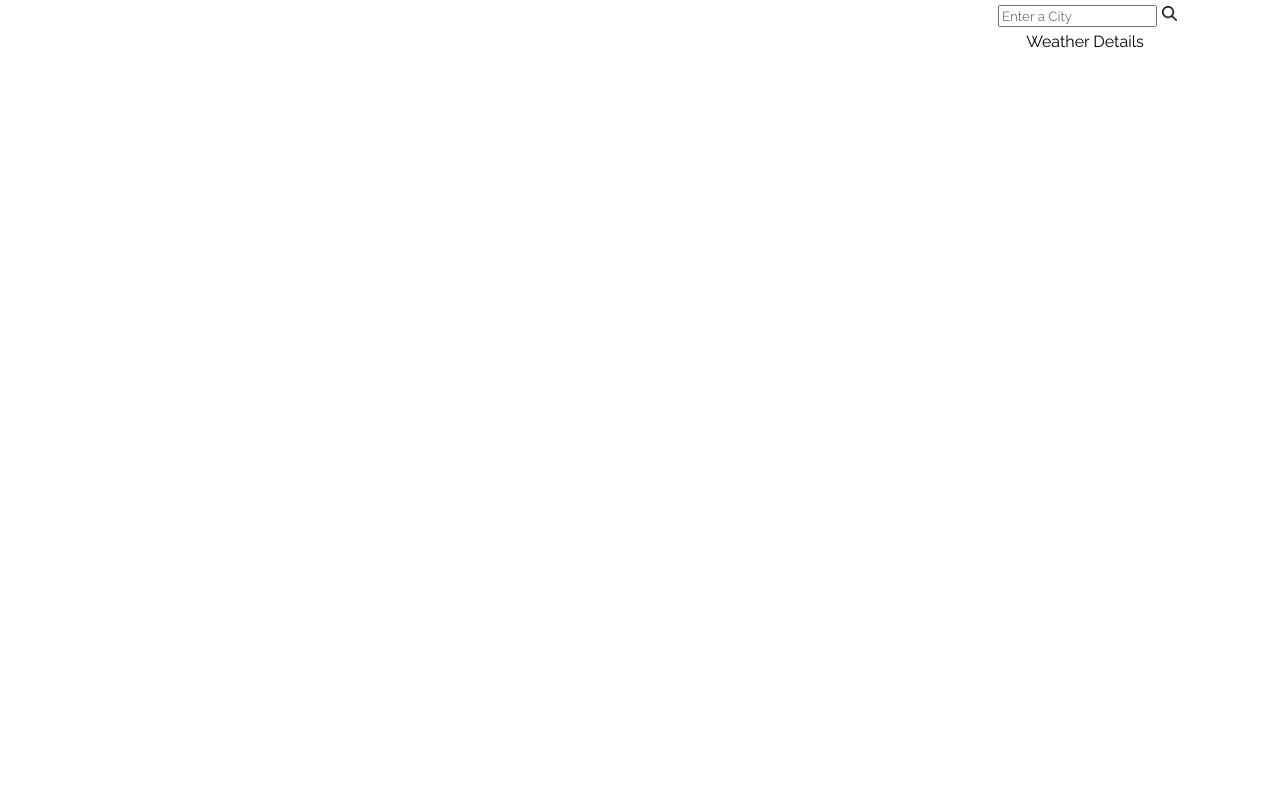
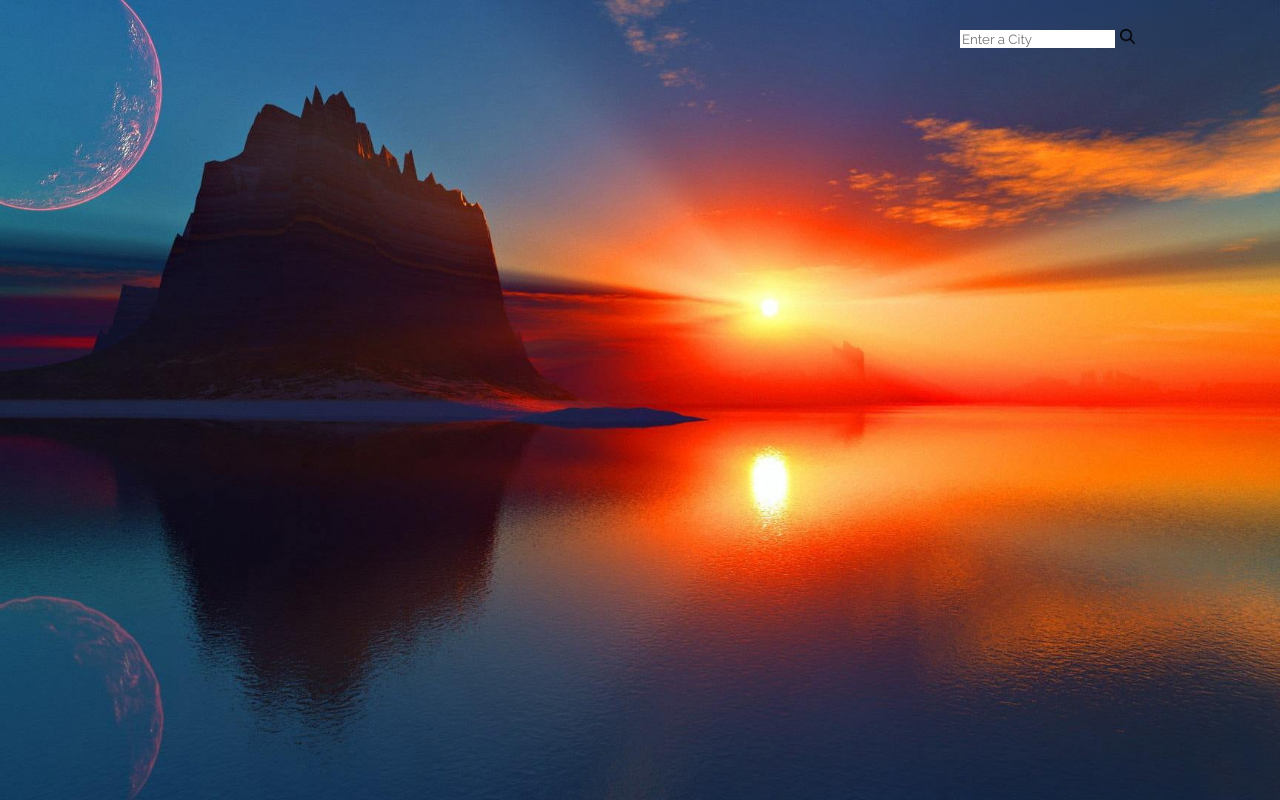
Before and after one commit to Lulay27/Weather-App, a React (Create React App) app in the folder weather-app/: page / in a window 1280 px wide. Built offline with nearby package versions, Linux system fonts and the light colour scheme.

Commit message:
added styling background img

```diff
--- a/weather-app/src/components/MainPage.js
+++ b/weather-app/src/components/MainPage.js
@@ -1,7 +1,8 @@
 import React, { Component } from 'react';
-import Overview from './Overview';
+import SidePanelData from './SidePanelData';
 import styles from './componentStyles.module.css';
 import search from '../public/search.png';
+import WeatherDisplay from './WeatherDisplay';
 
 export class MainPage extends Component {
   constructor(props) {
@@ -9,7 +10,7 @@ export class MainPage extends Component {
 
     this.state = {
       input: '',
-      gifSearch: '',
+      search: '',
       isSubmitting: false,
       imgSrc: '',
       city: '',
@@ -33,7 +34,7 @@ export class MainPage extends Component {
     try {
       e.preventDefault();
       this.setState({
-        gifSearch: this.state.input,
+        search: this.state.input,
         isSubmitting: true,
       });
 
@@ -90,13 +91,17 @@ export class MainPage extends Component {
                 ></input>
               </div>
             </form>
-            <div>Weather Details</div>
+            <WeatherDisplay
+              isSubmitting={this.state.isSubmitting}
+              search={this.state.search}
+              weather={this.state.weather}
+            />
           </div>
           <div>
-            <Overview
+            <SidePanelData
               className={styles.weatherData}
               isSubmitting={this.state.isSubmitting}
-              gifSearch={this.state.gifSearch}
+              search={this.state.search}
               weather={this.state.weather}
             />
           </div>
--- a/weather-app/src/components/Overview.js
+++ b/weather-app/src/components/SidePanelData.js
@@ -1,7 +1,7 @@
 import React, { Component } from 'react';
 import styles from './componentStyles.module.css';
 
-export default class Overview extends Component {
+export default class SidePanelData extends Component {
   constructor(props) {
     super(props);
   }
@@ -11,12 +11,8 @@ export default class Overview extends Component {
       <>
         {this.props.isSubmitting ? (
           <div className={styles.listContainer}>
-            <li>
-              Location: {this.props.gifSearch},{this.props.weather.country}
-            </li>
+            <li>{this.props.search}</li>
             <li>Temperature: {this.props.weather.temp}</li>
-            <li>Feels like: {this.props.weather.feel}</li>
-            <li>Humidty: {this.props.weather.hum}</li>
             <li>Forcast: {this.props.weather.desc}</li>
           </div>
         ) : (
--- /dev/null
+++ b/weather-app/src/components/WeatherDisplay.js
@@ -0,0 +1,24 @@
+import React, { Component } from 'react';
+import styles from './componentStyles.module.css';
+
+export default class WeatherDisplay extends Component {
+  constructor(props) {
+    super(props);
+  }
+  render() {
+    return (
+      <>
+        {this.props.isSubmitting ? (
+          <div className={styles.listContainer}>
+            <h1>Weather Statistics</h1>
+            <li>Feels like: {this.props.weather.feel}</li>
+            <li>Humidty: {this.props.weather.hum}</li>
+            <li>Forcast: {this.props.weather.desc}</li>
+          </div>
+        ) : (
+          ''
+        )}
+      </>
+    );
+  }
+}
--- a/weather-app/src/components/componentStyles.module.css
+++ b/weather-app/src/components/componentStyles.module.css
@@ -1,5 +1,6 @@
 
 .main {
+
     display: grid;
     grid-template-columns: 3fr 1fr;
 }
@@ -10,8 +11,9 @@
     width: 250px;
     display: flex;
     flex-direction: column;
-    align-items: center;
-    justify-content: center;
+    backdrop-filter: blur(10px);
+    border-radius: 5px;
+    /* align-items: center; */
 }
 
 .weatherData {
@@ -31,7 +33,9 @@
 }
 
 .formInput {
-    margin: 5px;
+    border: none;
+    margin-top: 30px;
+    margin-right: 5px;
 }
 
 .searchBtn{
@@ -39,10 +43,7 @@
 }
 
 .listContainer {
-    /* display: flex;
-    flex-direction: column;
-    justify-content: center;
-    align-items: center; */
+
 }
 
 li {
--- a/weather-app/src/styles/global.css
+++ b/weather-app/src/styles/global.css
@@ -1,5 +1,10 @@
 @import url('https://fonts.googleapis.com/css2?family=Raleway&display=swap');
 html, body {
+    background: url('../public/wallpaperflare.com_wallpaper\ \(1\).jpg') no-repeat center center fixed;
+    -webkit-background-size: cover;
+    -moz-background-size: cover;
+    -o-background-size: cover;
+    background-size: cover;
     padding: 0;
     margin:0;
 }
```
Also changed, not shown: weather-app/src/public/wallpaperflare.com_wallpaper (1).jpg (added).
